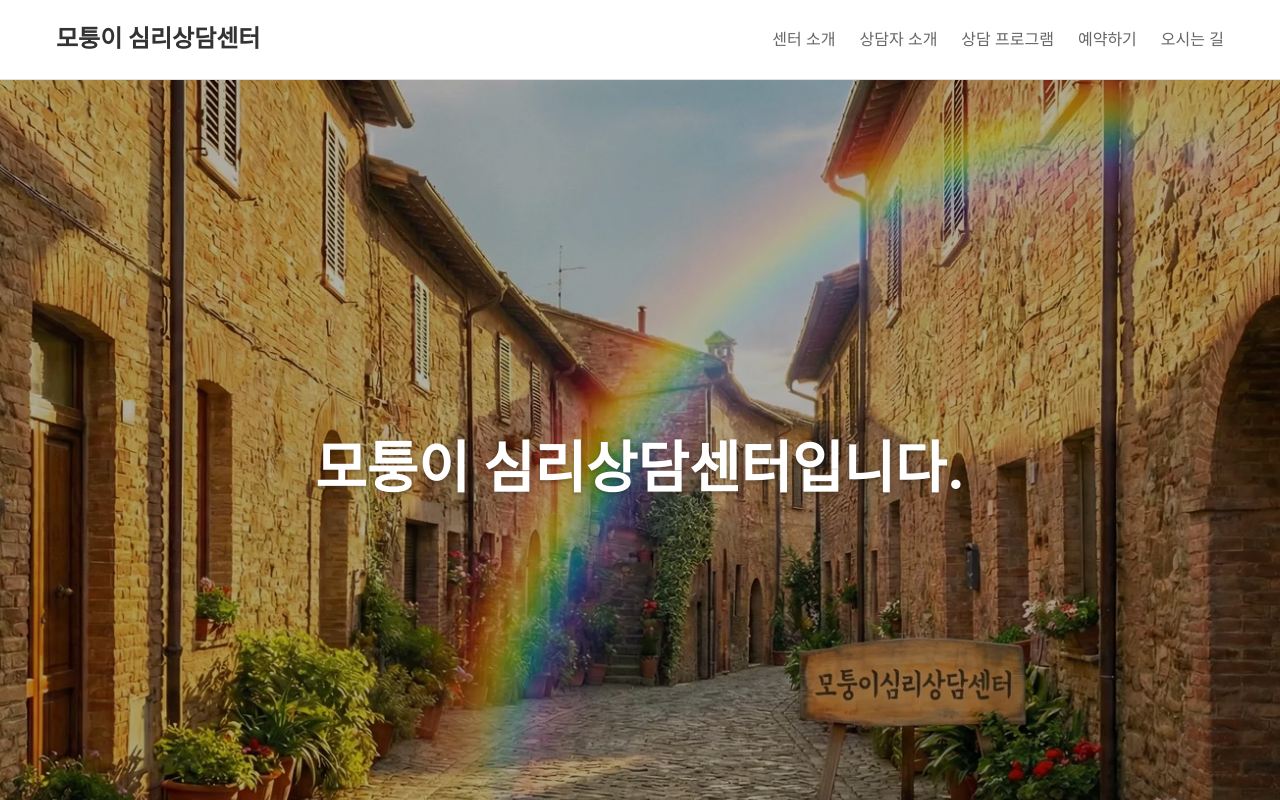
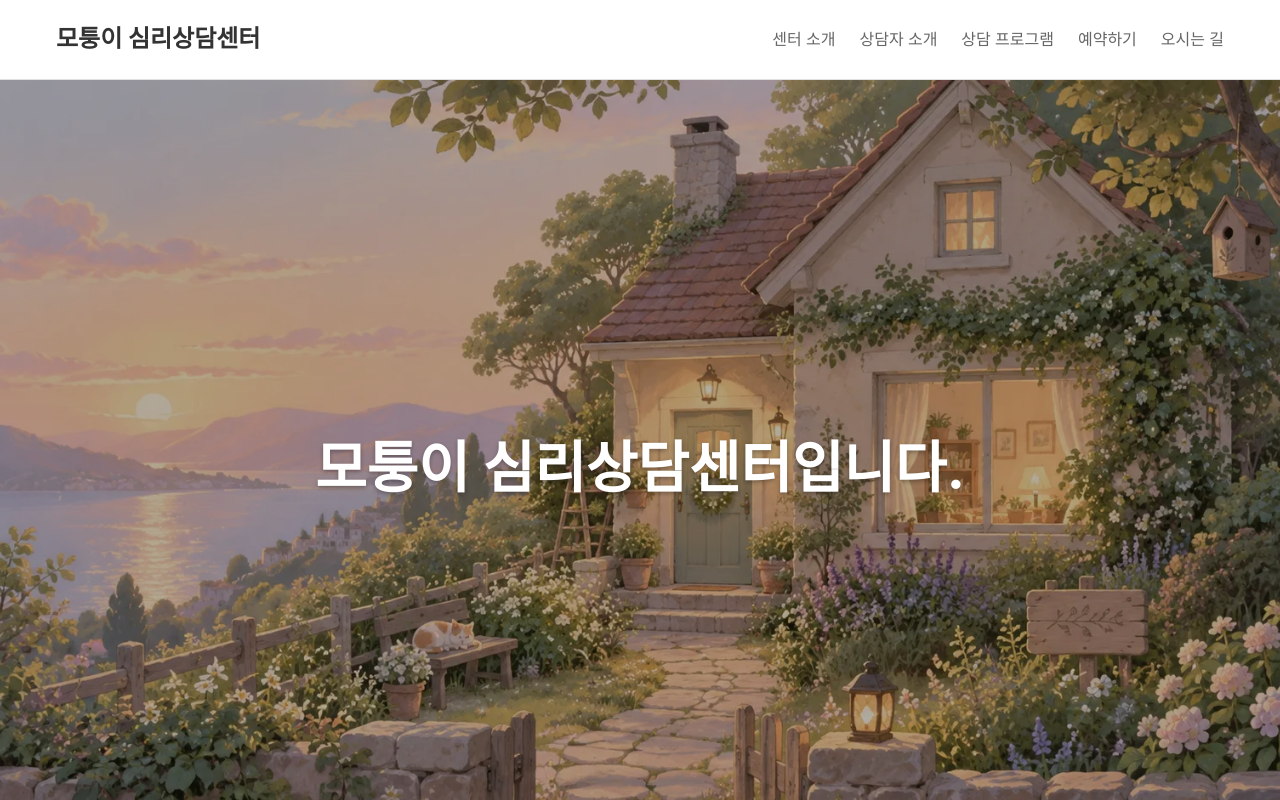
Before and after one commit to motungeee/motungeee_homepage, a React (Vite) app: page / in a window 1280 px wide. Shown: the top 800 px of the page. Built offline with nearby package versions, Linux system fonts and the light colour scheme.

Commit message:
feat: 홈페이지 메인 이미지 변경 (src/images/main image.png -> webp 최적화)

```diff
--- a/src/pages/Home.jsx
+++ b/src/pages/Home.jsx
@@ -1,6 +1,6 @@
 import { Link } from 'react-router-dom';
 import styles from './Home.module.css';
-import heroImage from '../assets/images/alley01.webp';
+import heroImage from '../images/main image.webp';
 import center01 from '../images/center01.webp';
 import center02 from '../images/center02.webp';
 
@@ -11,7 +11,7 @@ const Home = () => {
         <div className={styles.imageWrapper}>
           <img
             src={heroImage}
-            alt="Rainbow Alleyway"
+            alt="모퉁이 심리상담센터"
             className={styles.heroImage}
             fetchpriority="high"
             loading="eager"
```
Also changed, not shown: src/images/main image.webp (added).
